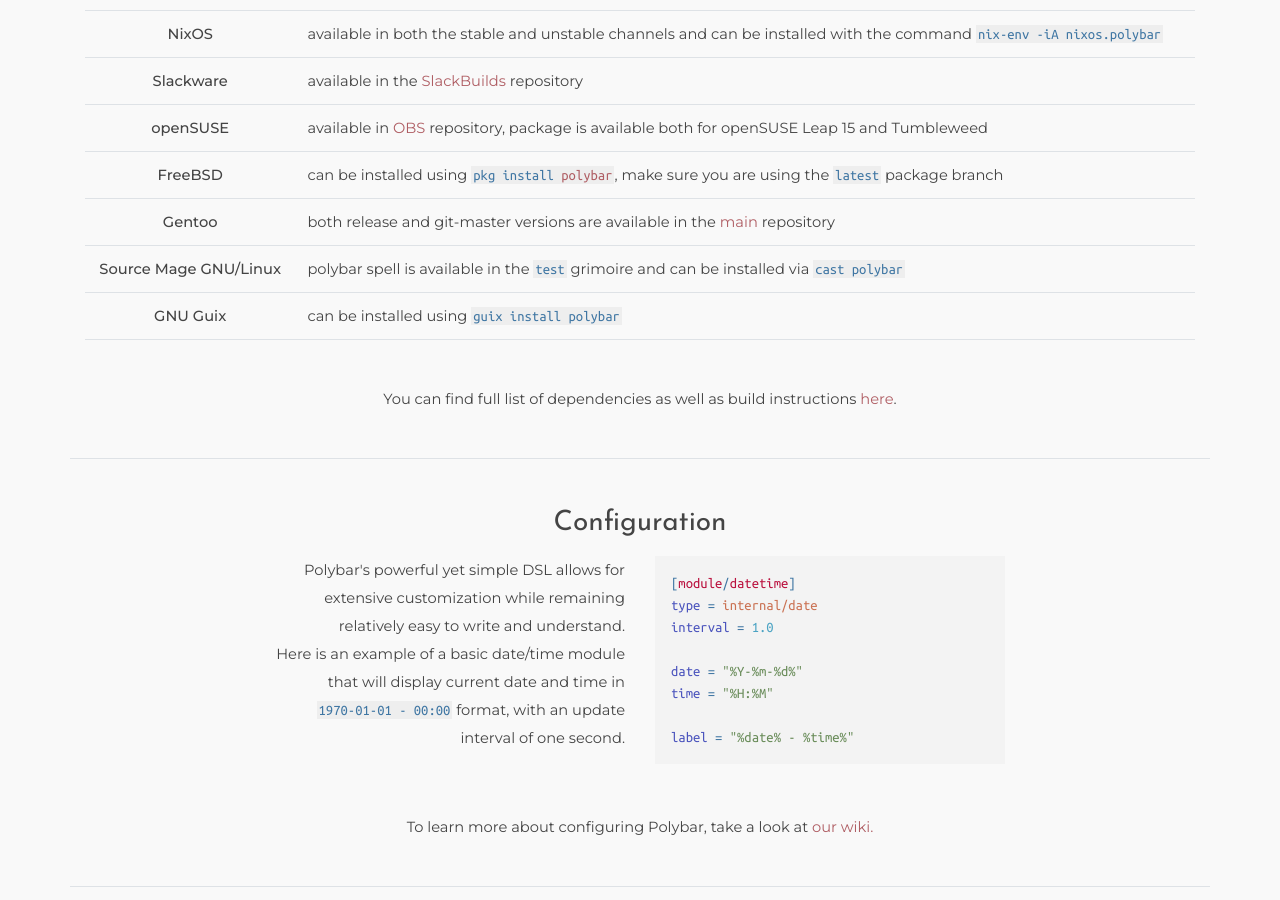
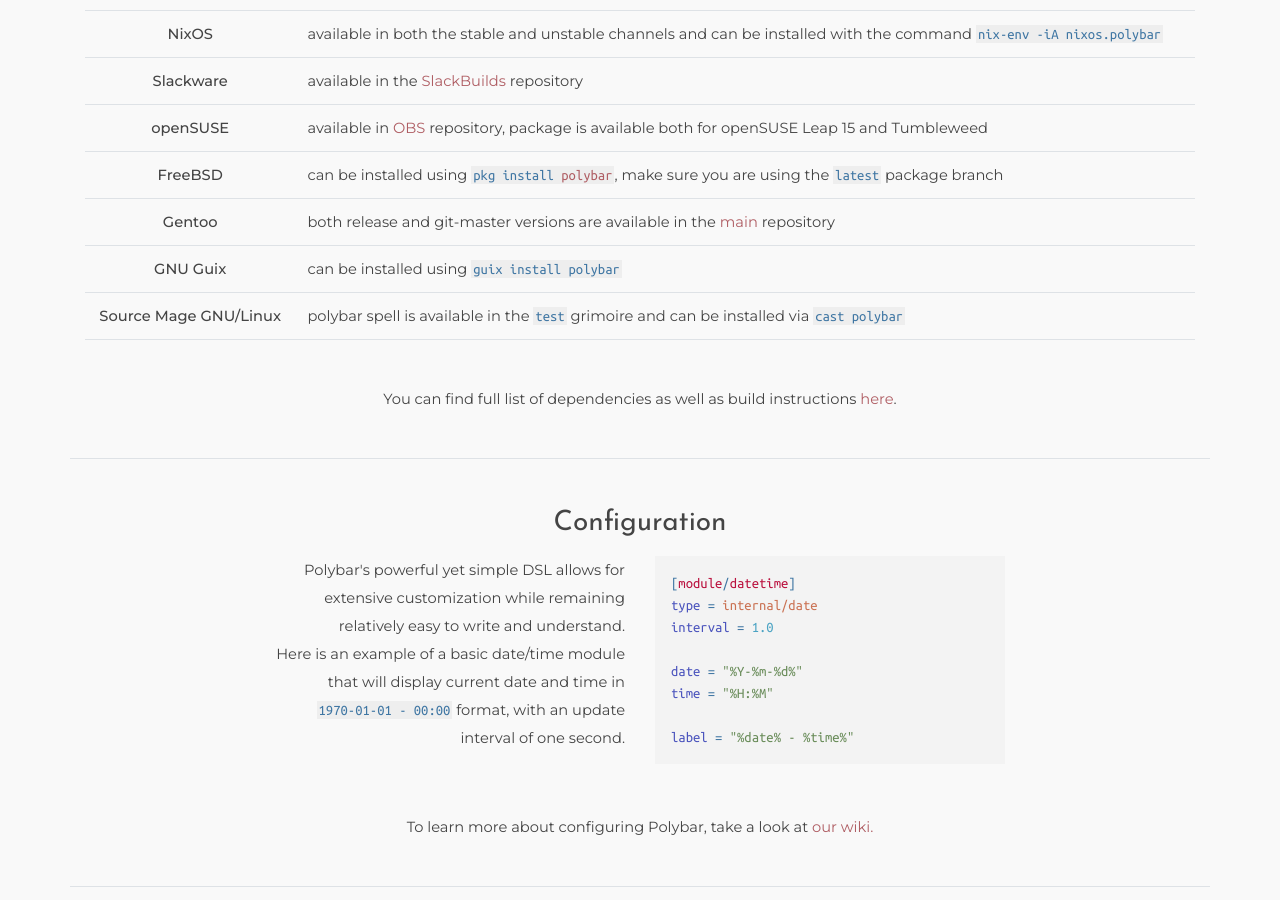
Before and after one commit to polybar/polybar.github.io, a Jekyll site: the page built from index.html, in a window 1280 px wide and 900 px high, scrolled down 1957 px. Built offline with Jekyll 4.4.1, drawn with Linux system fonts in a browser that asks for light colours; nearby versions of some CDN libraries; some web fonts are replaced; part of the change alters nothing that is shown.

```diff
--- a/_data/installation.yml
+++ b/_data/installation.yml
@@ -36,8 +36,8 @@
     both release and git-master versions are available
     in the [main](https://packages.gentoo.org/packages/x11-misc/polybar) repository
 
+- distro: GNU Guix
+  instructions: can be installed using `guix install polybar`
+
 - distro: Source Mage GNU/Linux
   instructions: polybar spell is available in the `test` grimoire and can be installed via `cast polybar`
-
-- distro: GNU Guix
-  instructions: can be installed using `guix install polybar`
```
